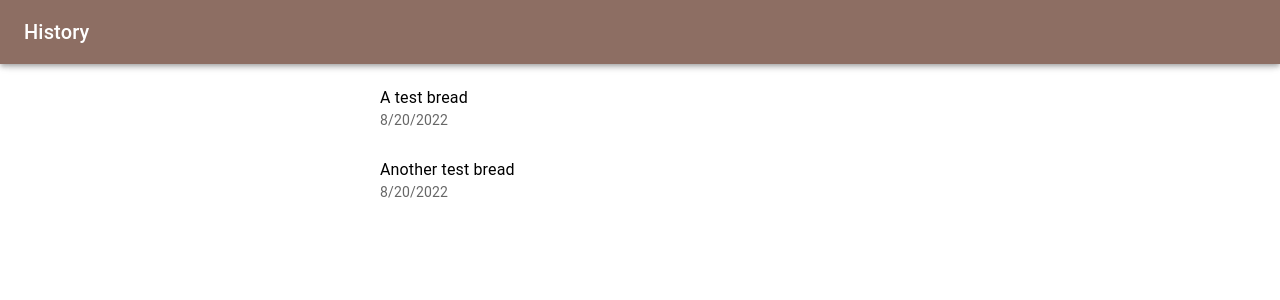
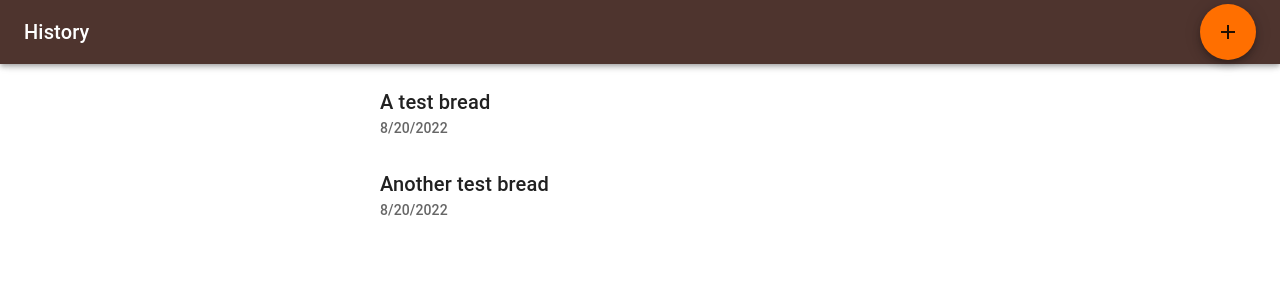
Before and after one commit to pewit90/yeastly, a React (Create React App) app: page / in a window 1280 px wide. Shown: the top 300 px of the page. Built offline with nearby package versions, Linux system fonts and the light colour scheme.

Commit message:
Minor cosmetic changes

```diff
--- a/src/components/App.tsx
+++ b/src/components/App.tsx
@@ -14,7 +14,7 @@ const breads = [bread1, bread2];
 export const theme = createTheme({
   palette: {
     primary: {
-      main: '#8d6e63',
+      main: '#4E342E',
     },
     secondary: {
       main: '#ff6f00',
--- a/src/components/BreadHistory.tsx
+++ b/src/components/BreadHistory.tsx
@@ -1,7 +1,8 @@
-import { List, ListItem, ListItemText } from "@mui/material";
+import AddIcon from '@mui/icons-material/Add';
+import { Fab, List, ListItem, ListItemText, Typography } from "@mui/material";
 import { useNavigate } from "react-router-dom";
 import { Bread } from "../model/bread";
-import { HeaderMenu } from "./HeaderMenu";
+import { Page } from "./Page";
 
 
 function BreadListItem(props: { bread: Bread }) {
@@ -9,8 +10,8 @@ function BreadListItem(props: { bread: Bread }) {
     return (
         <ListItem onClick={() => navigate('/' + props.bread.uuid)}>
             <ListItemText
-                primary={props.bread.name}
-                secondary={props.bread.createdTimestamp.toLocaleDateString()} />
+                primary={<Typography color={'text.primary'} variant='h6'>{props.bread.name} </Typography>}
+                secondary={<Typography color={'text.secondary'} variant='subtitle2'>{props.bread.createdTimestamp.toLocaleDateString()} </Typography> } />
         </ListItem>
     )
 }
@@ -23,8 +24,9 @@ function BreadList(props: { breads: Bread[] }) {
 export function BreadHistory(props: { breads: Bread[] }) {
 
     const breadList = <BreadList breads={props.breads} />;
+    const newBreadButton = <Fab color='secondary' aria-label='add' onClick={() => { alert('TODO: New Bread goes here') }}><AddIcon /></Fab>
 
-    return <HeaderMenu title="History">
+    return <Page title="History" fabButton={newBreadButton}>
         {breadList}
-    </HeaderMenu>
+    </Page>
 }
--- a/src/components/BreadView.tsx
+++ b/src/components/BreadView.tsx
@@ -1,14 +1,14 @@
 import ArrowBackIcon from '@mui/icons-material/ArrowBack';
-import { AppBar, Box, Button, Card, CardActions, CardContent, Container, IconButton, Stack, Toolbar, Typography } from "@mui/material";
+import { Button, Card, CardActions, CardContent, IconButton, Stack, Typography } from "@mui/material";
 import { useNavigate, useParams } from "react-router-dom";
 import { Step } from "../model/bread";
 import { getBread } from "../model/store";
-import { HeaderMenu } from './HeaderMenu';
+import { Page } from './Page';
 
 function StepBoxItem(props: { title: string, value: string }) {
     return <div style={{ display: "flex" }}>
         <div style={{ textAlign: "left" }}>
-            <Typography color={'text.primary'}>{props.title}</Typography>
+            <Typography color={'text.primary'} align='left'>{props.title}</Typography>
         </div>
         <div style={{ textAlign: "right", flex: 1 }} >
             <Typography color={'text.secondary'}>{props.value}</Typography>
@@ -19,7 +19,7 @@ function StepBoxItem(props: { title: string, value: string }) {
 function StepBox(props: { step: Step }) {
     return <Card sx={{ minWidth: 275 }}>
         <CardContent>
-            <Typography gutterBottom variant="h5" component="div">
+            <Typography gutterBottom variant="h6" component="div">
                 {props.step.name}
             </Typography>
             <StepBoxItem title={'Start Time'} value={props.step.trigger?.startTime?.toLocaleTimeString() ?? ''} />
@@ -57,7 +57,7 @@ export function BreadView() {
     </IconButton>;
     const stepBoxList = <StepBoxList steps={bread.steps} />;
 
-    return <HeaderMenu title={bread.name} navigationIcon={navigationIcon} >
+    return <Page title={bread.name} navigationIcon={navigationIcon} >
         {stepBoxList}
-    </HeaderMenu>
+    </Page>
 }
--- a/src/components/HeaderMenu.tsx
+++ b/src/components/Page.tsx
@@ -1,10 +1,11 @@
 import { AppBar, Box, Container, Toolbar, Typography } from "@mui/material";
-import { ReactElement, ReactNode } from "react";
+import { ReactNode } from "react";
 
 
-export function HeaderMenu(props: {
+export function Page(props: {
     title: string,
-    navigationIcon?: ReactElement,
+    navigationIcon?: ReactNode,
+    fabButton?: ReactNode
     children: ReactNode
 }) {
     return <Container maxWidth={'sm'}>
@@ -14,6 +15,7 @@ export function HeaderMenu(props: {
                 <Typography variant="h6" component="div" align='left' sx={{ flexGrow: 1 }}>
                     {props.title}
                 </Typography>
+                {props.fabButton}
             </Toolbar>
         </AppBar>
         <Box >
```
